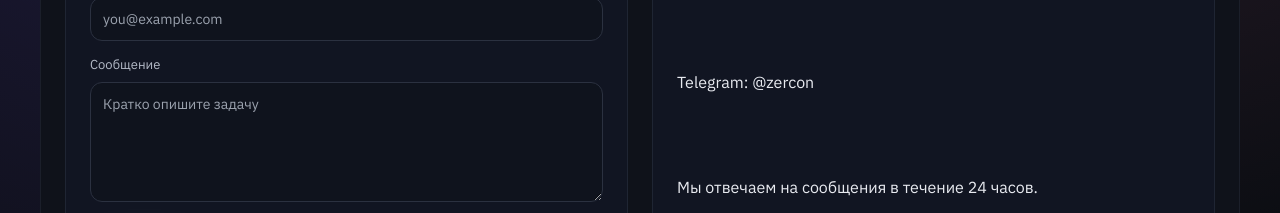
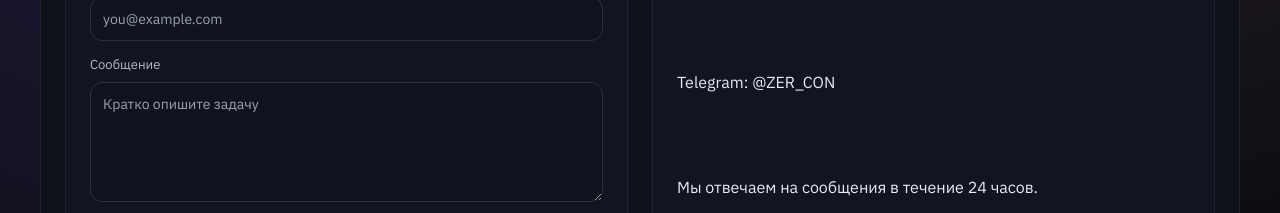
Before and after one commit to BogdanMod/zercon, a Next.js app: page /contact in a window 1280 px wide. Shown: the part 573-786 px from the top of the page. Built offline with nearby package versions, Linux system fonts and the light colour scheme.

Commit message:
Update Telegram link

```diff
--- a/src/app/about/page.tsx
+++ b/src/app/about/page.tsx
@@ -48,7 +48,7 @@ export default function AboutPage() {
         </div>
         <div className="list-card">
           <p>Email: hello@zercon.example</p>
-          <p>Telegram: @zercon</p>
+          <p>Telegram: @ZER_CON</p>
         </div>
       </section>
     </>
--- a/src/app/contact/page.tsx
+++ b/src/app/contact/page.tsx
@@ -17,7 +17,7 @@ export default function ContactPage() {
           <div className="form-card alt-contacts">
             <h3>Альтернативные контакты</h3>
             <p>Email: hello@zercon.example</p>
-            <p>Telegram: @zercon</p>
+            <p>Telegram: @ZER_CON</p>
             <p>Мы отвечаем на сообщения в течение 24 часов.</p>
           </div>
         </div>
--- a/src/app/page.tsx
+++ b/src/app/page.tsx
@@ -212,7 +212,7 @@ export default function HomePage() {
           <p>Свяжитесь с нами в Telegram и получите быстрый ответ.</p>
         </div>
         <div className="cta-row">
-          <a className="button primary" href="https://t.me/zercon" target="_blank" rel="noreferrer">
+          <a className="button primary" href="https://t.me/ZER_CON" target="_blank" rel="noreferrer">
             Написать в Telegram
           </a>
           <label className="checkbox">
```
